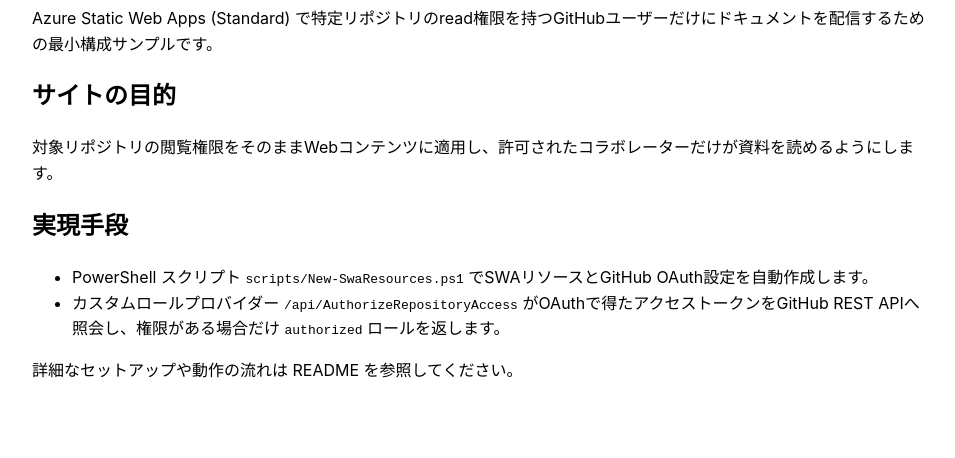
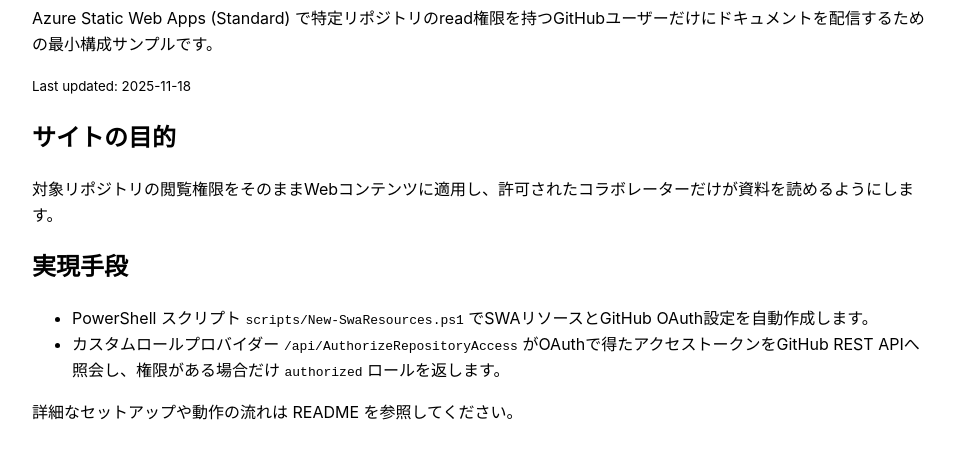
Before and after one commit to nuitsjp/swa-github-repo-auth, a plain HTML site: page docs/index.html in a window 1280 px wide. Shown: the part 128-586 px from the top of the page, without its empty margins (158-1113 px from the left). Drawn offline with Linux system fonts and the light colour scheme; no server answers.

```diff
--- a/docs/index.html
+++ b/docs/index.html
@@ -33,6 +33,7 @@
 
   <h1>📚 SWA + GitHub 認証サンプル</h1>
   <p>Azure Static Web Apps (Standard) で特定リポジトリのread権限を持つGitHubユーザーだけにドキュメントを配信するための最小構成サンプルです。</p>
+  <p><small>Last updated: 2025-11-18</small></p>
 
   <section>
     <h2>サイトの目的</h2>
```
